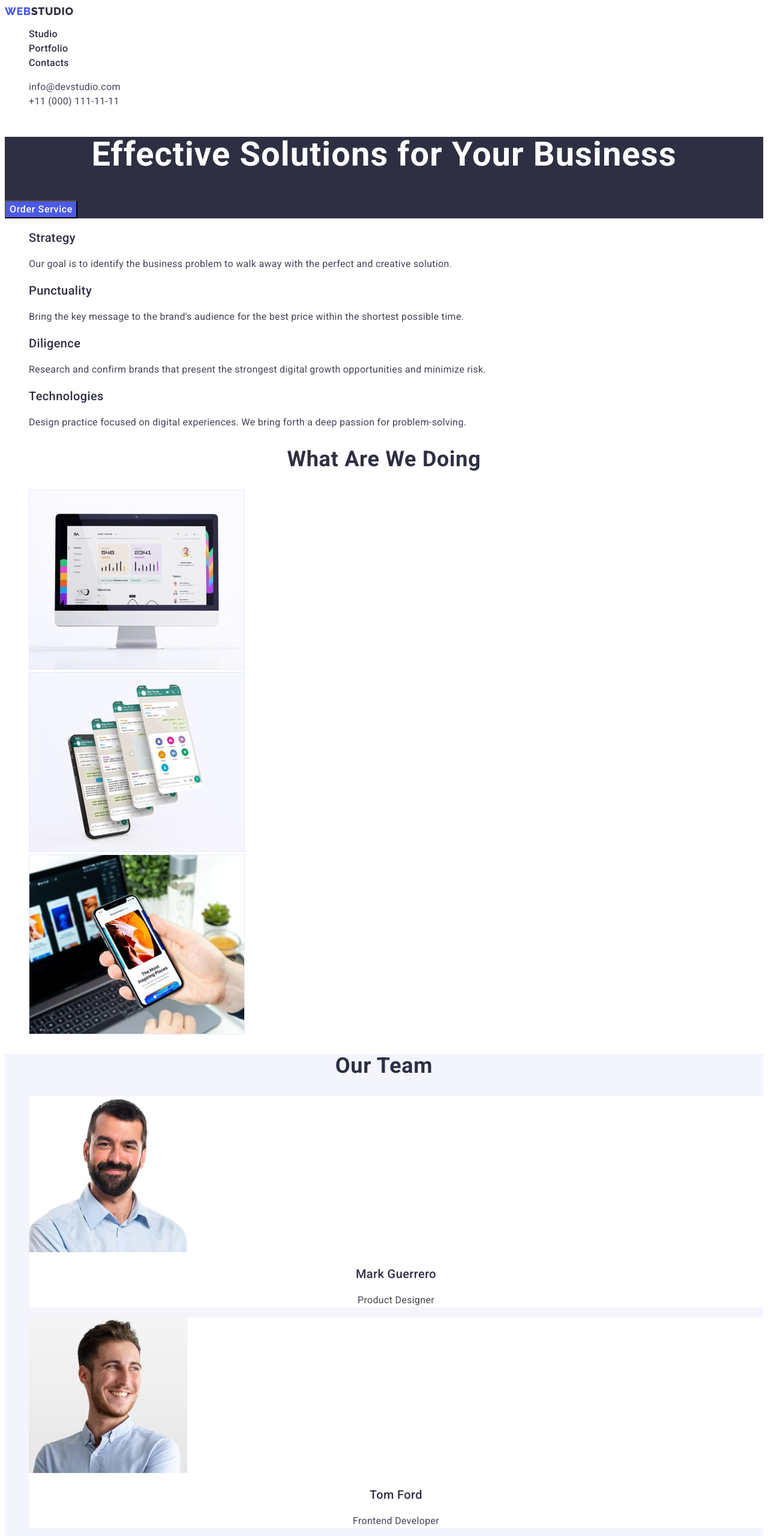
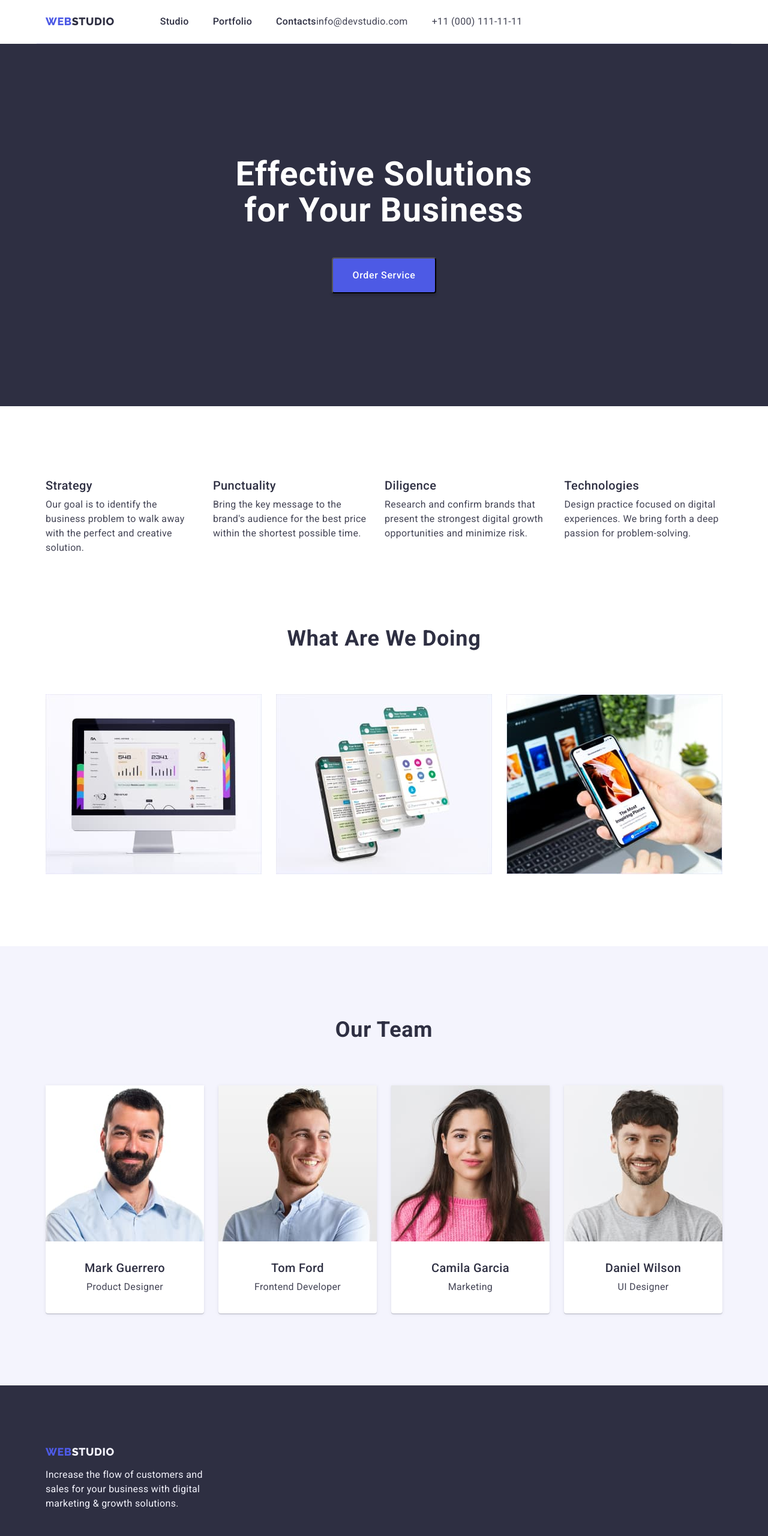
Before and after one commit to HiImMars/goit-markup-hw-03, a plain HTML site: page index.html in a window 1280 px wide. Shown: the top 2560 px of the page at 60% size. Drawn offline with nearby package versions, Linux system fonts and the light colour scheme.

Commit message:
add positioning to html and portfolio

```diff
--- a/css/styles.css
+++ b/css/styles.css
@@ -17,15 +17,62 @@ body {
 
 /**
   |============================
-  | COMPONENTS
+  | RESET
   |============================
 */
+h1,
+h2,
+h3,
+h4,
+p {
+  margin-top: 0;
+  margin-bottom: 0;
+}
+
+ul,
+ol {
+  margin-top: 0;
+  margin-bottom: 0;
+  padding-left: 0;
+}
+
+img {
+  display: block;
+}
+
+button {
+  cursor: pointer;
+}
+
+.container {
+  max-width: 1158px;
+  margin: 0 auto;
+  padding: 0 15px;
+}
+
 .list {
   list-style: none;
 }
 
 .link {
   text-decoration: none;
+}
+
+/**
+  |============================
+  | / RESET
+  |============================
+*/
+
+/**
+  |============================
+  | COMPONENTS
+  |============================
+*/
+
+.section {
+  padding-top: 120px;
+  padding-bottom: 120px;
 }
 
 .title {
@@ -35,6 +82,9 @@ body {
   letter-spacing: 0.02em;
   text-transform: capitalize;
   color: var(--primary-text-color);
+  margin-bottom: 72px;
+  margin-left: auto;
+  margin-right: auto;
 }
 
 .subtitle {
@@ -43,6 +93,7 @@ body {
   line-height: 1.2;
   letter-spacing: 0.02em;
   color: var(--primary-text-color);
+  margin-bottom: 8px;
 }
 
 .subtitle-description {
@@ -63,6 +114,23 @@ body {
   |============================
 */
 
+.page-header-container {
+  display: flex;
+  align-items: center;
+  border-bottom: 1px solid #e7e9fc;
+}
+
+.page-nav {
+  display: flex;
+  align-items: center;
+}
+
+.menu {
+  display: flex;
+  align-items: center;
+  gap: 40px;
+}
+
 .logo {
   font-family: 'Raleway', sans-serif;
   font-weight: 800;
@@ -73,6 +141,7 @@ body {
   letter-spacing: 0.03em;
   text-transform: uppercase;
   color: #4d5ae5;
+  margin-right: 76px;
 }
 
 .logo-text {
@@ -85,6 +154,11 @@ body {
   letter-spacing: 0.03em;
   text-transform: uppercase;
   color: var(--primary-text-color);
+}
+
+.menu-item {
+  padding-top: 24px;
+  padding-bottom: 24px;
 }
 
 .menu-link {
@@ -106,6 +180,11 @@ body {
   font-style: normal;
 }
 
+.contact-info-list {
+  display: flex;
+  gap: 40px;
+}
+
 .contact-item {
   font-family: inherit;
   font-weight: 400;
@@ -114,6 +193,7 @@ body {
   letter-spacing: 0.02em;
   color: var(--secondary-text-color);
 }
+
 .contact-item:hover,
 .contact-item:focus,
 .contact-item:active {
@@ -133,6 +213,8 @@ body {
 */
 .hero {
   background-color: var(--secondary-bg-color);
+  padding-top: 188px;
+  padding-bottom: 188px;
 }
 
 .hero-title {
@@ -141,9 +223,19 @@ body {
   text-align: center;
   letter-spacing: 0.02em;
   color: var(--light-text-color);
+  max-width: 496px;
+  margin-left: auto;
+  margin-right: auto;
+  margin-bottom: 48px;
 }
 
 .modal-btn {
+  padding-top: 16px;
+  padding-right: 32px;
+  padding-bottom: 16px;
+  padding-left: 32px;
+  margin-left: auto;
+  margin-right: auto;
   font-family: inherit;
   font-weight: 500;
   font-size: 16px;
@@ -153,7 +245,8 @@ body {
   letter-spacing: 0.04em;
   color: var(--light-text-color);
   background: #4d5ae5;
-  cursor: pointer;
+  box-shadow: 0px 4px 4px rgba(0, 0, 0, 0.15);
+  border-radius: 4px;
 }
 
 .modal-btn:hover,
@@ -171,6 +264,30 @@ body {
   | Advantages
   |============================
 */
+.visually-hidden {
+  position: absolute;
+  width: 1px;
+  height: 1px;
+  margin: -1px;
+  border: 0;
+  padding: 0;
+  white-space: nowrap;
+  clip-path: inset(100%);
+  clip: rect(0 0 0 0);
+  overflow: hidden;
+}
+
+.advantages-list {
+  display: flex;
+  gap: 24px;
+  align-content: flex-start;
+  margin-left: auto;
+  margin-right: auto;
+}
+
+.advantages-list-item {
+  width: calc((100%-72px) / 4);
+}
 
 /**
   |============================
@@ -183,6 +300,15 @@ body {
   | Services
   |============================
 */
+.services {
+  padding-top: 0;
+}
+
+.services-list {
+  display: flex;
+  gap: 24px;
+  width: calc((100%-48px) / 3);
+}
 
 /**
   |============================
@@ -195,15 +321,33 @@ body {
   | TEAM
   |============================
 */
+.team-list-content-wrapper {
+  padding-top: 32px;
+  padding-bottom: 32px;
+  padding-left: 16px;
+  padding-right: 16px;
+}
+
+.team-list {
+  display: flex;
+  flex-wrap: wrap;
+  gap: 24px;
+}
+
 .team {
   background-color: var(--cloud-bg-color);
 }
 
 .team-list-item {
   background-color: var(--primary-bg-color);
+  box-shadow: 0px 1px 6px rgba(46, 47, 66, 0.08),
+    0px 1px 1px rgba(46, 47, 66, 0.16), 0px 2px 1px rgba(46, 47, 66, 0.08);
+  border-radius: 0px 0px 4px 4px;
+  flex-basis: calc((100% - 72px) / 4);
 }
 
 .team-name {
+  margin-bottom: 8px;
   font-weight: 500;
   font-size: 20px;
   line-height: 1.2;
@@ -219,6 +363,7 @@ body {
   letter-spacing: 0.02em;
   color: var(--secondary-text-color);
 }
+
 /**
   |============================
   | /TEAM
@@ -230,8 +375,24 @@ body {
   | FOOTER
   |============================
 */
+
 .footer {
   background-color: var(--secondary-bg-color);
+  padding-top: 100px;
+  padding-bottom: 100px;
+}
+
+.footer-logo {
+  font-family: 'Raleway', sans-serif;
+  font-weight: 800;
+  font-size: 18px;
+  line-height: 1.17;
+  display: flex;
+  align-items: center;
+  letter-spacing: 0.03em;
+  text-transform: uppercase;
+  color: #4d5ae5;
+  margin-bottom: 16px;
 }
 
 .footer-logo-text {
@@ -251,6 +412,7 @@ body {
   line-height: 1.5;
   letter-spacing: 0.02em;
   color: var(--cloud-text-color);
+  width: 264px;
 }
 
 /**
@@ -279,6 +441,12 @@ body {
   letter-spacing: 0.04em;
   color: #4d5ae5;
   background: var(--cloud-bg-color);
+  border: 1px solid #e7e9fc;
+  border-radius: 4px;
+  padding-top: 12px;
+  padding-bottom: 12px;
+  padding-left: 24px;
+  padding-right: 24px;
 }
 
 .filter-btn:hover,
@@ -290,8 +458,41 @@ body {
   color: var(--light-text-color);
   cursor: pointer;
 }
+
+.portfolio {
+  padding-top: 96px;
+  padding-bottom: 120px;
+}
+
+.filter-btn-list {
+  display: flex;
+  justify-content: center;
+  gap: 24px;
+  margin-bottom: 72px;
+}
+
+.portfolio-list {
+  display: flex;
+  flex-wrap: wrap;
+  row-gap: 48px;
+  column-gap: 24px;
+}
+
+.portfolio-list-item {
+  background: var(--primary-bg-color);
+  width: calc((100% - 48px) / 3);
+}
+
+.portfolio-list-content-wapper {
+  border: 1px solid #e7e9fc;
+  border-top: none;
+  padding-top: 32px;
+  padding-bottom: 32px;
+  padding-left: 16px;
+}
+
 /**
   |============================
   | /PORTFOLIO CSS
   |============================
-*/
+*/ ;
--- a/index.html
+++ b/index.html
@@ -11,11 +11,16 @@
       href="https://fonts.googleapis.com/css2?family=Raleway:wght@800&family=Roboto:wght@400;500;700;900&display=swap"
       rel="stylesheet"
     />
+    <link
+      rel="stylesheet"
+      href="https://cdn.jsdelivr.net/npm/modern-normalize@1.1.0/modern-normalize.min.css"
+    />
     <link rel="stylesheet" href="./css/styles.css" />
   </head>
   <body>
     <!--================ HEADER =============== -->
     <header class="page-header">
+      <div class="container page-header-container">
         <nav class="page-nav">
           <a href="./index.html" class="link logo"
             >Web<span class="logo-text">Studio</span></a
@@ -46,25 +51,29 @@
             </li>
           </ul>
         </address>
+      </div>
     </header>
     <!--================ /HEADER =============== -->
     <main>
       <!-- =============== HERO ================== -->
       <section class="hero">
+        <div class="container">
           <h1 class="hero-title">Effective Solutions for Your Business</h1>
           <button type="button" class="modal-btn">Order Service</button>
+        </div>
       </section>
       <!-- =============== /HERO ================== -->
       <!-- ================ ADVANTAGES =============== -->
-      <section class="advantages">
+      <section class="advantages section">
+        <div class="container">
           <!-- цей заголовок буде прихованим -->
-        <h2 hidden class="title">Our Advantages</h2>
+          <h2 class="title visually-hidden">Our Advantages</h2>
           <ul class="advantages-list list">
             <li class="advantages-list-item">
               <h3 class="subtitle">Strategy</h3>
               <p class="subtitle-description">
-              Our goal is to identify the business problem to walk away with the
-              perfect and creative solution.
+                Our goal is to identify the business problem to walk away with
+                the perfect and creative solution.
               </p>
             </li>
             <li class="advantages-list-item">
@@ -89,10 +98,12 @@
               </p>
             </li>
           </ul>
+        </div>
       </section>
       <!-- ================ /ADVANTAGES =============== -->
       <!-- =============== WHAT WE DO =============== -->
-      <section class="services">
+      <section class="services section">
+        <div class="container">
           <h2 class="title">What are we doing</h2>
           <ul class="services-list list">
             <li class="services-list-item">
@@ -120,10 +131,12 @@
               />
             </li>
           </ul>
+        </div>
       </section>
       <!-- =============== /WHAT WE DO =============== -->
       <!-- =============== OUR TEAM =============== -->
-      <section class="team">
+      <section class="team section">
+        <div class="container">
           <h2 class="title">Our Team</h2>
           <ul class="team-list list">
             <li class="team-list-item">
@@ -133,8 +146,10 @@
                 alt="First employee"
                 width="264"
               />
+              <div class="team-list-content-wrapper">
                 <h3 class="team-name">Mark Guerrero</h3>
                 <p class="team-text">Product Designer</p>
+              </div>
             </li>
             <li class="team-list-item">
               <img
@@ -143,8 +158,10 @@
                 alt="Second employee"
                 width="264"
               />
+              <div class="team-list-content-wrapper">
                 <h3 class="team-name">Tom Ford</h3>
                 <p class="team-text">Frontend Developer</p>
+              </div>
             </li>
             <li class="team-list-item">
               <img
@@ -153,8 +170,10 @@
                 alt="Third employee"
                 width="264"
               />
+              <div class="team-list-content-wrapper">
                 <h3 class="team-name">Camila Garcia</h3>
                 <p class="team-text">Marketing</p>
+              </div>
             </li>
             <li class="team-list-item">
               <img
@@ -163,22 +182,27 @@
                 alt="Fourth employee"
                 width="264"
               />
+              <div class="team-list-content-wrapper">
                 <h3 class="team-name">Daniel Wilson</h3>
                 <p class="team-text">UI Designer</p>
+              </div>
             </li>
           </ul>
+        </div>
       </section>
       <!-- =============== /OUR TEAM =============== -->
     </main>
     <!-- =============== FOOTER ================== -->
     <footer class="footer">
-      <a class="link logo" href="./index.html"
+      <div class="container">
+        <a class="link footer-logo" href="./index.html"
           >Web<span class="footer-logo-text">Studio</span></a
         >
         <p class="footer-text">
-        Increase the flow of customers and sales for your business with digital
-        marketing & growth solutions.
+          Increase the flow of customers and sales for your business with
+          digital marketing & growth solutions.
         </p>
+      </div>
     </footer>
     <!-- =============== /FOOTER ================== -->
   </body>
```
Also changed, not shown: portfolio.html (+36 -6 lines). Lines whose indentation alone changed are shown as unchanged.
